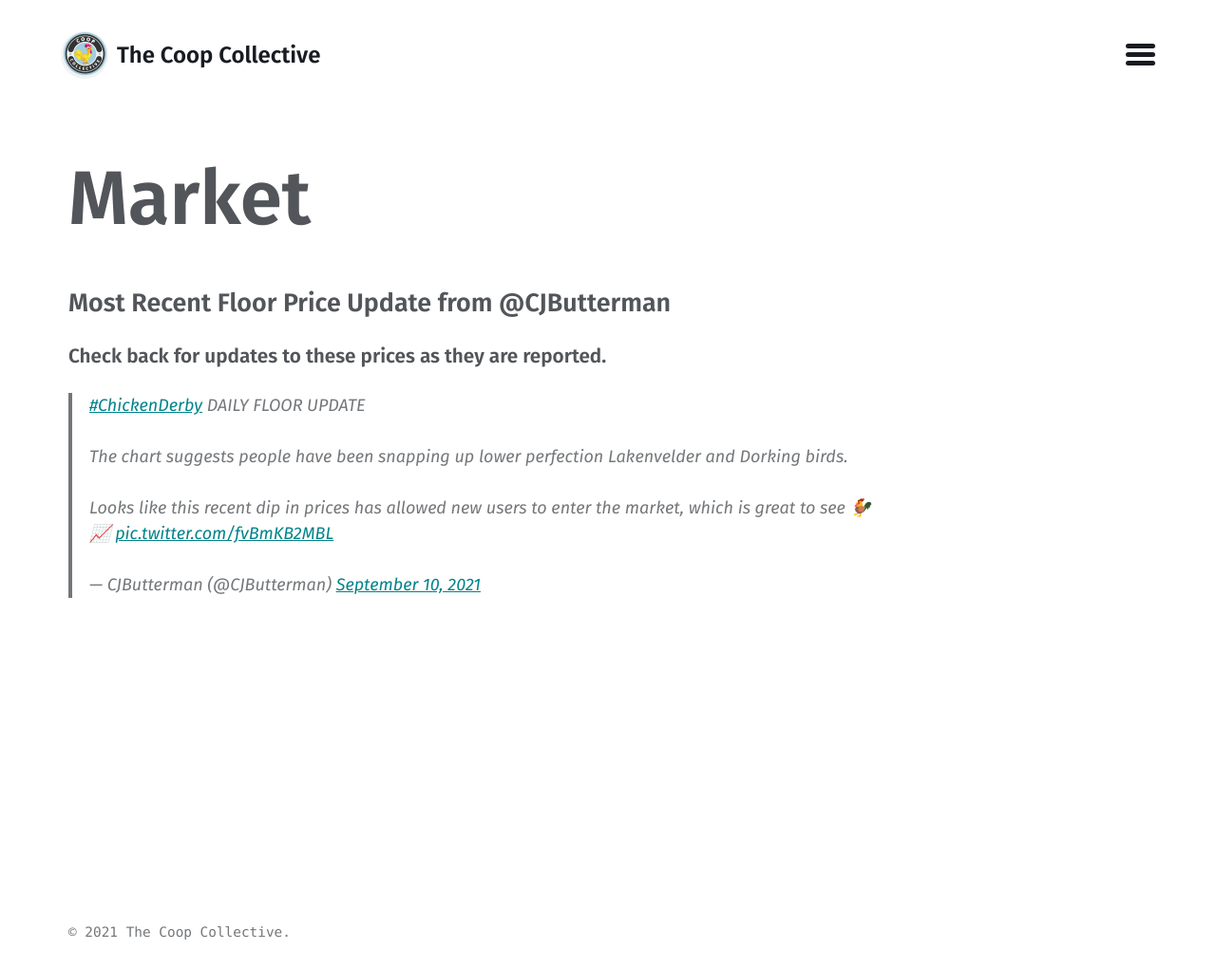
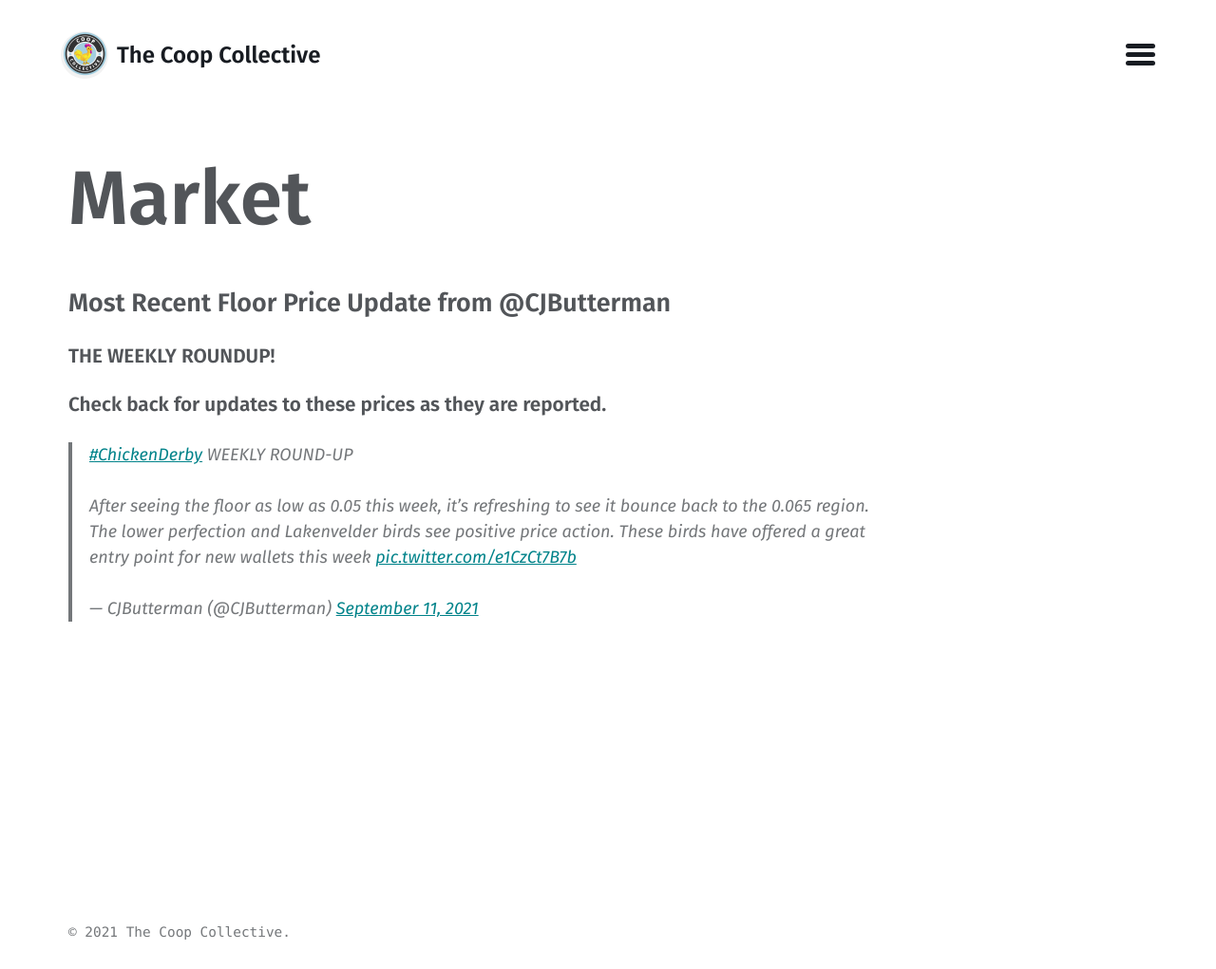
Before and after one commit to CoopCollective/coopcollective.github.io, a Jekyll site: the page built from market.md, in a window 1280 px wide. Shown: the whole page at 95% size. Built offline with Jekyll 4.4.1, drawn with Linux system fonts in a browser that asks for light colours; comment, search, counter and statistics services are not loaded.

Commit message:
Update market.md

```diff
--- a/market.md
+++ b/market.md
@@ -5,7 +5,8 @@ layout: market
 
 ### Most Recent Floor Price Update from @CJButterman
 
+#### THE WEEKLY ROUNDUP!
 #### Check back for updates to these prices as they are reported.
 
 
-<blockquote class="twitter-tweet"><p lang="en" dir="ltr"><a href="https://twitter.com/hashtag/ChickenDerby?src=hash&amp;ref_src=twsrc%5Etfw">#ChickenDerby</a> DAILY FLOOR UPDATE<br><br>The chart suggests people have been snapping up lower perfection Lakenvelder and Dorking birds. <br><br>Looks like this recent dip in prices has allowed new users to enter the market, which is great to see 🐓📈 <a href="https://t.co/fvBmKB2MBL">pic.twitter.com/fvBmKB2MBL</a></p>&mdash; CJButterman (@CJButterman) <a href="https://twitter.com/CJButterman/status/1436146166924656663?ref_src=twsrc%5Etfw">September 10, 2021</a></blockquote> <script async src="https://platform.twitter.com/widgets.js" charset="utf-8"></script>
+<blockquote class="twitter-tweet"><p lang="en" dir="ltr"><a href="https://twitter.com/hashtag/ChickenDerby?src=hash&amp;ref_src=twsrc%5Etfw">#ChickenDerby</a> WEEKLY ROUND-UP<br><br>After seeing the floor as low as 0.05 this week, it’s refreshing to see it bounce back to the 0.065 region. The lower perfection and Lakenvelder birds see positive price action. These birds have offered a great entry point for new wallets this week <a href="https://t.co/e1CzCt7B7b">pic.twitter.com/e1CzCt7B7b</a></p>&mdash; CJButterman (@CJButterman) <a href="https://twitter.com/CJButterman/status/1436689291447451650?ref_src=twsrc%5Etfw">September 11, 2021</a></blockquote> <script async src="https://platform.twitter.com/widgets.js" charset="utf-8"></script>
```
